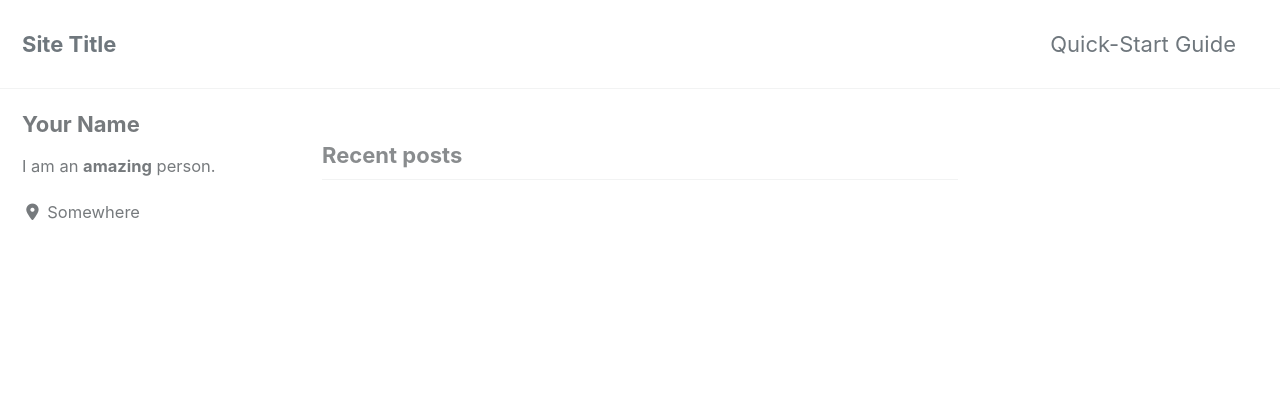
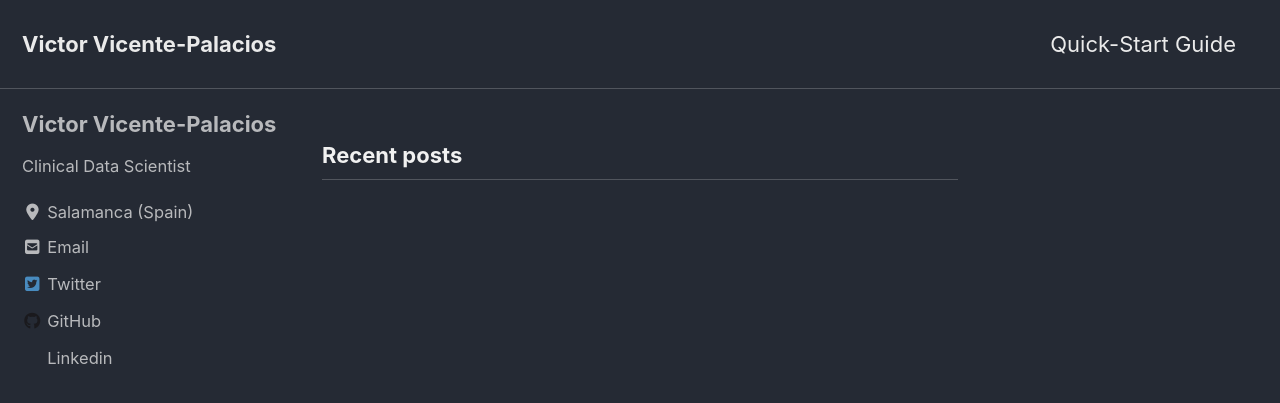
Before and after one commit to victorvicpal/victorvicpal.github.io, a Jekyll site: the page built from index.html, in a window 1280 px wide and 900 px high. Shown: the top 403 px of the window. Built offline with Jekyll 4.4.1, drawn with Linux system fonts in a browser that asks for light colours; cached includes are drawn as plain includes; nearby versions of some CDN libraries; the list of posts is cut into pages by our own code; some of the changed text lies outside the part shown.

Commit message:
config changes

```diff
--- a/_config.yml
+++ b/_config.yml
@@ -12,15 +12,15 @@
 
 # theme                  : "minimal-mistakes-jekyll"
 # remote_theme           : "mmistakes/minimal-mistakes"
-minimal_mistakes_skin    : "default" # "air", "aqua", "contrast", "dark", "dirt", "neon", "mint", "plum", "sunrise"
+minimal_mistakes_skin    : "dark" # "air", "aqua", "contrast", "dark", "dirt", "neon", "mint", "plum", "sunrise"
 
 # Site Settings
 locale                   : "en-US"
-title                    : "Site Title"
+title                    : "Victor Vicente-Palacios"
 title_separator          : "-"
 subtitle                 : # site tagline that appears below site title in masthead
-name                     : "Your Name"
-description              : "An amazing website."
+name                     : "Víctor Vicente-Palacios"
+description              : "Data Scientist"
 url                      : # the base hostname & protocol for your site e.g. "https://mmistakes.github.io"
 baseurl                  : # the subpath of your site, e.g. "/blog"
 repository               : # GitHub username/repo-name e.g. "mmistakes/minimal-mistakes"
@@ -84,7 +84,7 @@ naver_site_verification  :
 
 # Social Sharing
 twitter:
-  username               :
+  username               : "victorvicpal"
 facebook:
   username               :
   app_id                 :
@@ -107,30 +107,33 @@ analytics:
 
 # Site Author
 author:
-  name             : "Your Name"
+  name             : "Victor Vicente-Palacios"
   avatar           : # path of avatar image, e.g. "/assets/images/bio-photo.jpg"
-  bio              : "I am an **amazing** person."
-  location         : "Somewhere"
+  bio              : "Clinical Data Scientist"
+  location         : "Salamanca (Spain)"
   email            :
   links:
     - label: "Email"
       icon: "fas fa-fw fa-envelope-square"
-      # url: mailto:your.name@email.com
+      url: mailto:victorvicpal@gmail.com
     - label: "Website"
       icon: "fas fa-fw fa-link"
       # url: "https://your-website.com"
     - label: "Twitter"
       icon: "fab fa-fw fa-twitter-square"
-      # url: "https://twitter.com/"
+      url: "https://twitter.com/victorvicpal"
     - label: "Facebook"
       icon: "fab fa-fw fa-facebook-square"
       # url: "https://facebook.com/"
     - label: "GitHub"
       icon: "fab fa-fw fa-github"
-      # url: "https://github.com/"
+      url: "https://github.com/victorvicpal"
     - label: "Instagram"
       icon: "fab fa-fw fa-instagram"
       # url: "https://instagram.com/"
+    - label: "Linkedin"
+      icon: "fab fa-fw fa-linskedin"
+      url: "https://www.linkedin.com/in/victorvicpal/"
 
 # Site Footer
 footer:
@@ -287,9 +290,16 @@ defaults:
       path: ""
       type: posts
     values:
-      layout: single
+      layout: dark
       author_profile: true
       read_time: true
       comments: # true
       share: true
       related: true
+  # _pages
+  - scope:
+      path: ""
+      type: pages
+    values:
+      layout: dark
+      author_profile: true
```
